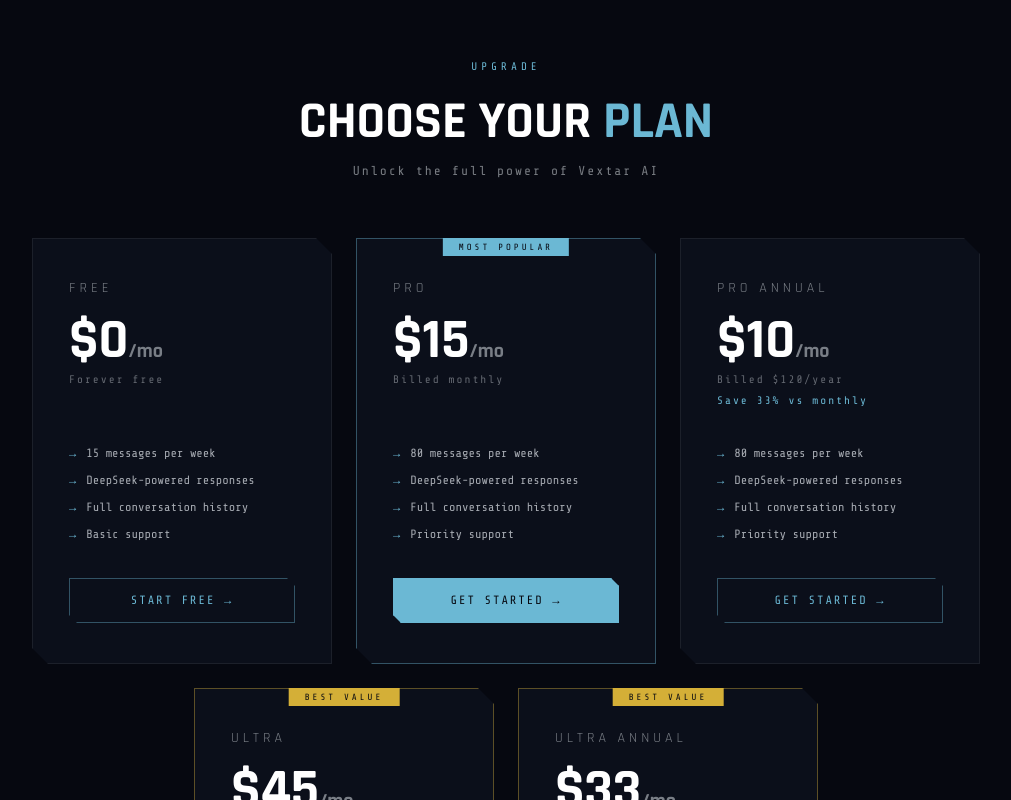
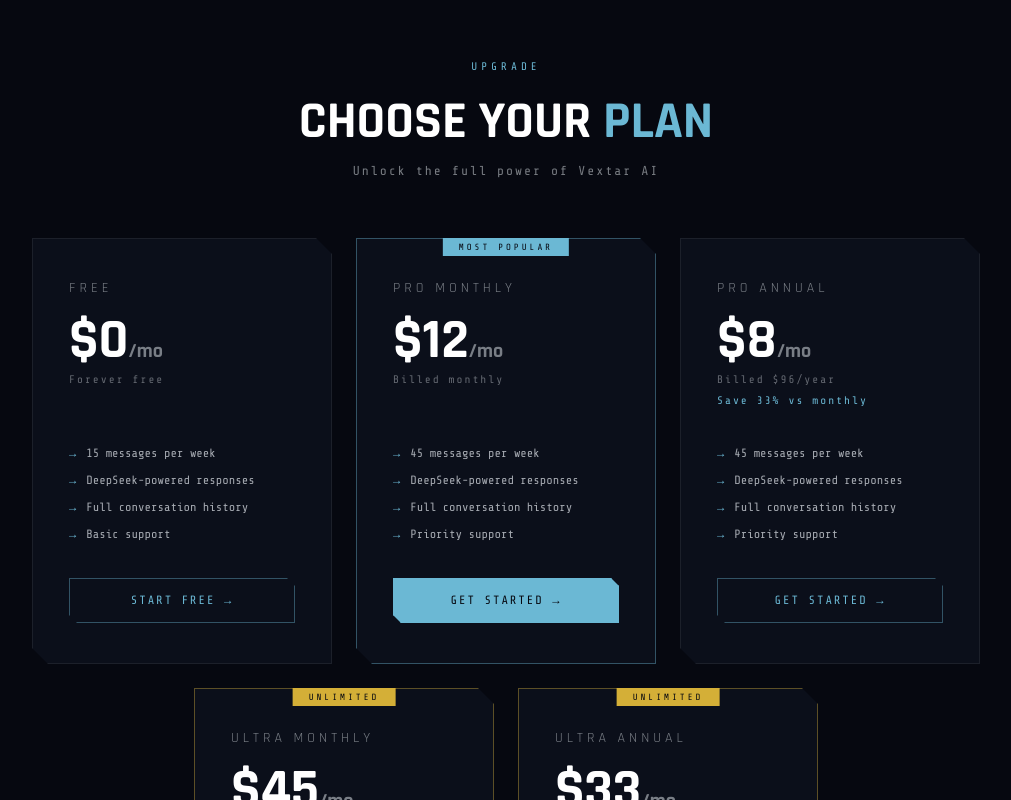
Before and after one commit to Vextarhq/vextar-app, a Next.js app: page /pricing in a window 1280 px wide. Shown: the top 800 px of the page, without its empty margins (134-1145 px from the left). Built offline with nearby package versions, Linux system fonts and the light colour scheme; no server answers.

Commit message:
Update page.js

```diff
--- a/app/pricing/page.js
+++ b/app/pricing/page.js
@@ -33,7 +33,7 @@
         .plan.featured { border-color: rgba(107,184,212,0.4); }
         .plan.featured::before { content: 'MOST POPULAR'; position: absolute; top: -1px; left: 50%; transform: translateX(-50%); background: #6bb8d4; color: #060810; font-size: 9px; letter-spacing: 3px; padding: 4px 16px; }
         .plan.ultra { border-color: rgba(212,175,55,0.4); }
-        .plan.ultra::before { content: 'BEST VALUE'; position: absolute; top: -1px; left: 50%; transform: translateX(-50%); background: #d4af37; color: #060810; font-size: 9px; letter-spacing: 3px; padding: 4px 16px; }
+        .plan.ultra::before { content: 'UNLIMITED'; position: absolute; top: -1px; left: 50%; transform: translateX(-50%); background: #d4af37; color: #060810; font-size: 9px; letter-spacing: 3px; padding: 4px 16px; }
         .plan-name { font-family: 'Rajdhani', sans-serif; font-size: 14px; letter-spacing: 4px; text-transform: uppercase; color: rgba(232,237,242,0.5); margin-bottom: 16px; }
         .plan-price { font-family: 'Rajdhani', sans-serif; font-size: 56px; font-weight: 900; color: #fff; line-height: 1; margin-bottom: 4px; }
         .plan-price span { font-size: 20px; color: rgba(232,237,242,0.5); }
@@ -50,14 +50,6 @@
         .plan-btn.primary:hover { opacity: .9; box-shadow: 0 0 24px rgba(107,184,212,0.3); }
         .plan-btn.gold { background: #d4af37; color: #060810; border-color: #d4af37; }
         .plan-btn.gold:hover { opacity: .9; box-shadow: 0 0 24px rgba(212,175,55,0.3); }
-        .toggle-wrap { display: flex; align-items: center; gap: 12px; margin-bottom: 48px; font-size: 11px; letter-spacing: 2px; text-transform: uppercase; color: rgba(232,237,242,0.5); }
-        .toggle { position: relative; width: 44px; height: 24px; }
-        .toggle input { opacity: 0; width: 0; height: 0; }
-        .slider { position: absolute; cursor: pointer; inset: 0; background: rgba(255,255,255,0.1); border: 1px solid rgba(107,184,212,0.3); transition: .3s; border-radius: 24px; }
-        .slider::before { content: ''; position: absolute; height: 16px; width: 16px; left: 3px; bottom: 3px; background: #6bb8d4; transition: .3s; border-radius: 50%; }
-        input:checked + .slider { background: rgba(107,184,212,0.2); }
-        input:checked + .slider::before { transform: translateX(20px); }
-        .active-period { color: #6bb8d4; }
         .back-link { margin-top: 40px; color: rgba(232,237,242,0.3); font-size: 11px; letter-spacing: 2px; cursor: pointer; text-decoration: none; transition: color .2s; }
         .back-link:hover { color: #6bb8d4; }
         @media(max-width: 700px) { .plans { flex-direction: column; align-items: center; } }
@@ -70,7 +62,6 @@
 
         <div className="plans">
 
-          {/* FREE */}
           <div className="plan">
             <p className="plan-name">Free</p>
             <div className="plan-price">$0<span>/mo</span></div>
@@ -87,14 +78,13 @@
             </button>
           </div>
 
-          {/* PRO MONTHLY */}
           <div className="plan featured">
-            <p className="plan-name">Pro</p>
-            <div className="plan-price">$15<span>/mo</span></div>
+            <p className="plan-name">Pro Monthly</p>
+            <div className="plan-price">$12<span>/mo</span></div>
             <p className="plan-period">Billed monthly</p>
             <p className="plan-save"> </p>
             <ul className="plan-features">
-              <li>80 messages per week</li>
+              <li>45 messages per week</li>
               <li>DeepSeek-powered responses</li>
               <li>Full conversation history</li>
               <li>Priority support</li>
@@ -104,14 +94,13 @@
             </button>
           </div>
 
-          {/* PRO ANNUAL */}
           <div className="plan">
             <p className="plan-name">Pro Annual</p>
-            <div className="plan-price">$10<span>/mo</span></div>
-            <p className="plan-period">Billed $120/year</p>
+            <div className="plan-price">$8<span>/mo</span></div>
+            <p className="plan-period">Billed $96/year</p>
             <p className="plan-save">Save 33% vs monthly</p>
             <ul className="plan-features">
-              <li>80 messages per week</li>
+              <li>45 messages per week</li>
               <li>DeepSeek-powered responses</li>
               <li>Full conversation history</li>
               <li>Priority support</li>
@@ -121,9 +110,8 @@
             </button>
           </div>
 
-          {/* ULTRA MONTHLY */}
           <div className="plan ultra">
-            <p className="plan-name">Ultra</p>
+            <p className="plan-name">Ultra Monthly</p>
             <div className="plan-price">$45<span>/mo</span></div>
             <p className="plan-period">Billed monthly</p>
             <p className="plan-save gold"> </p>
@@ -138,7 +126,6 @@
             </button>
           </div>
 
-          {/* ULTRA ANNUAL */}
           <div className="plan ultra">
             <p className="plan-name">Ultra Annual</p>
             <div className="plan-price">$33<span>/mo</span></div>
```
